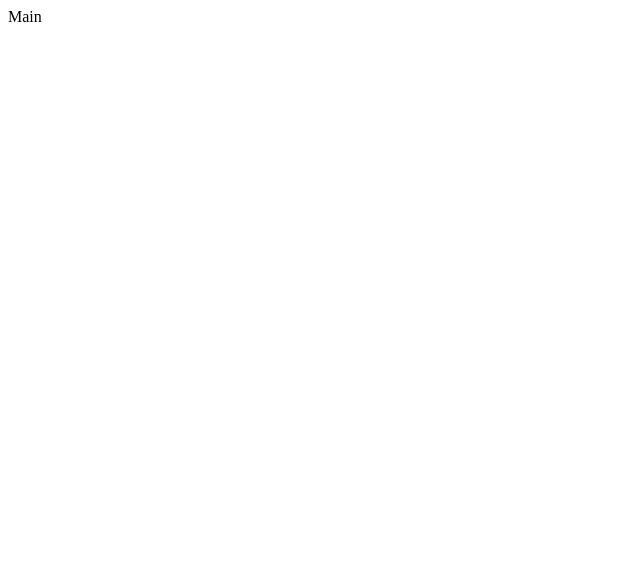
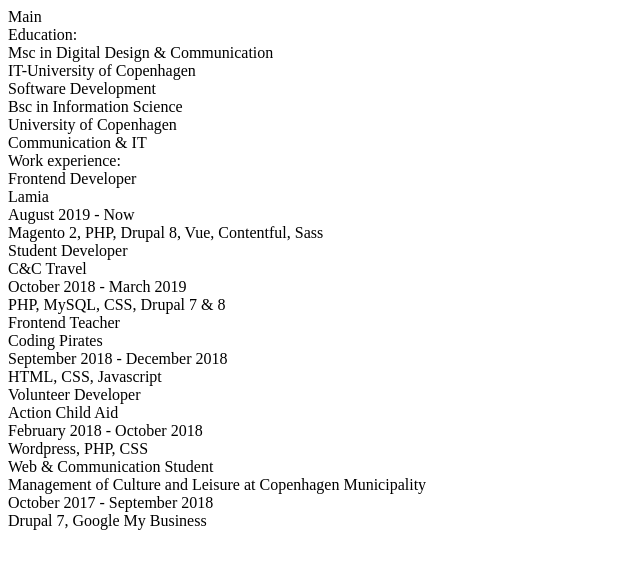
Before and after one commit to JonasThers/jonas-developer, a React app: page / in a window 1280 px wide. Both pictures are taken after a click on the button "Press here to start". Shown: the top 568 px of the page, without its empty margins (0-640 px from the left). Built offline with nearby package versions, Linux system fonts and the light colour scheme.

Commit message:
Set up resume

```diff
--- a/src/components/Main.js
+++ b/src/components/Main.js
@@ -1,7 +1,13 @@
 import React, { useState, useEffect } from "react";
+import Resume from "./Resume";
 
 const Main = () => {
-  return <div>Main</div>;
+  return (
+    <div>
+      <div>Main</div>
+      <Resume />
+    </div>
+  );
 };
 
 export default Main;
--- /dev/null
+++ b/src/components/Resume.js
@@ -0,0 +1,39 @@
+import React from "react";
+import Educationsdata from "../json/Education";
+import Workdata from "../json/Work";
+
+const Resume = () => {
+  return (
+    <div>
+      <div>
+        Education:
+        {Educationsdata.map((Educationsdata, index) => {
+          return (
+            <div>
+              <div>{Educationsdata.degree}</div>
+              <div>{Educationsdata.school}</div>
+              <div>{Educationsdata.electives}</div>
+            </div>
+          );
+        })}
+      </div>
+      <div>
+        Work experience:
+        {Workdata.map((Workdata, index) => {
+          return (
+            <div>
+              <div>{Workdata.title}</div>
+              <div>{Workdata.workplace}</div>
+              <div>
+                {Workdata.start} - {Workdata.end}
+              </div>
+              <div>{Workdata.technologies.join(", ")}</div>
+            </div>
+          );
+        })}
+      </div>
+    </div>
+  );
+};
+
+export default Resume;
```
